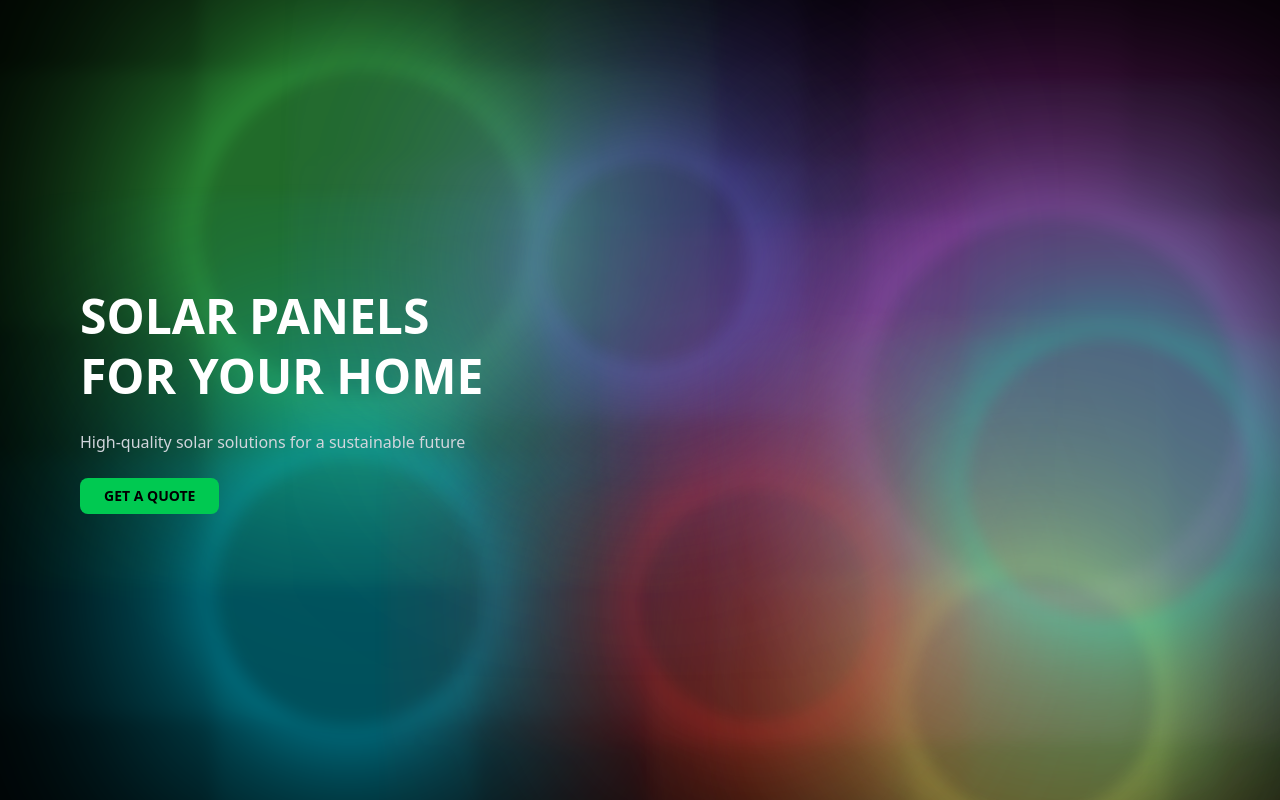
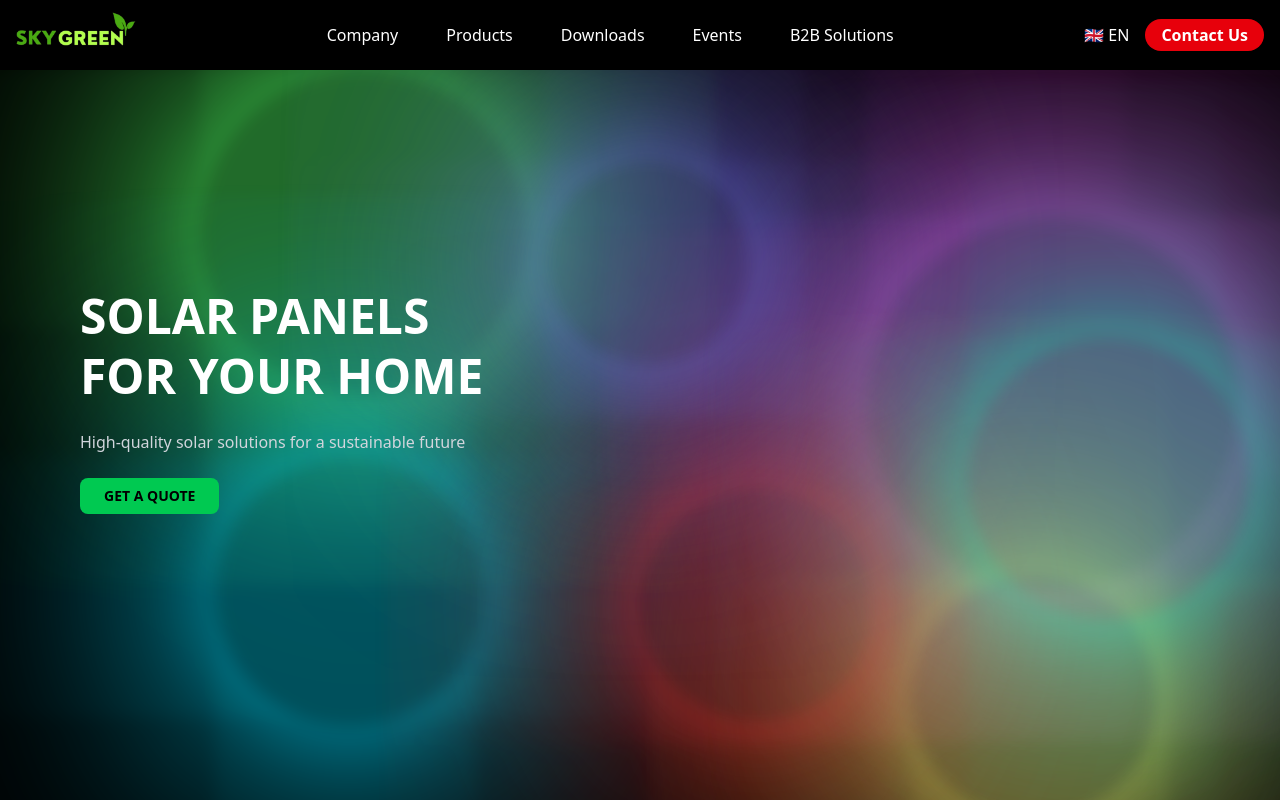
Before and after one commit to deepanshi-alva/skygreen, a Next.js app: page / in a window 1280 px wide. Shown: the top 800 px of the page. Built offline with nearby package versions, Linux system fonts and the light colour scheme; grey boxes are pictures that could not be loaded.

Commit message:
made the header

```diff
--- a/app/layout.tsx
+++ b/app/layout.tsx
@@ -2,6 +2,7 @@ import type { Metadata } from "next";
 import { Geist, Geist_Mono } from "next/font/google";
 import "./globals.css";
 import Footer from "@/components/common/footer";
+import Header from "@/components/common/header"
 
 const geistSans = Geist({
   variable: "--font-geist-sans",
@@ -25,6 +26,7 @@ export default function RootLayout({
 }>) {
   return (
     <html lang="en">
+      <Header/>
       <body
         className={`${geistSans.variable} ${geistMono.variable} antialiased bg-background text-foreground `}
       >
--- a/components/common/header.tsx
+++ b/components/common/header.tsx
@@ -0,0 +1,73 @@
+'use client';
+
+import { useState, useEffect } from 'react';
+import { Menu, X } from 'lucide-react';
+import Image from 'next/image';
+
+export default function Navbar() {
+  const [mobileMenuOpen, setMobileMenuOpen] = useState(false);
+  const [isSticky, setIsSticky] = useState(false);
+
+  useEffect(() => {
+    const handleScroll = () => {
+      setIsSticky(window.scrollY > 0);
+    };
+    window.addEventListener('scroll', handleScroll);
+    return () => window.removeEventListener('scroll', handleScroll);
+  }, []);
+
+  return (
+    <header className={`fixed top-0 w-full z-50 transition-shadow ${isSticky ? 'shadow-md bg-black/90' : 'bg-black'}`}>
+      <nav className="max-w-7xl mx-auto flex items-center justify-between px-4 py-3 text-white">
+        {/* Logo */}
+        <a href="/" className="flex items-center space-x-2 mb-3">
+            <Image src="/images/logo/logo-bg-remove.png" alt="Logo" width={120} height={40} priority />
+        </a>
+
+        {/* Desktop Menu */}
+        <div className="hidden md:flex space-x-12 font-medium">
+          <a href="#" className="hover:text-red-500">Company</a>
+          <a href="#" className="hover:text-red-500">Products</a>
+          <a href="#" className="hover:text-red-500">Downloads</a>
+          <a href="#" className="hover:text-red-500">Events</a>
+          <a href="#" className="hover:text-red-500">B2B Solutions</a>
+        </div>
+
+        {/* Language & Button */}
+        <div className="hidden md:flex items-center space-x-4">
+          <div className="flex items-center gap-1">
+            <span>🇬🇧</span>
+            <span>EN</span>
+          </div>
+          <button className="bg-red-600 px-4 py-1 rounded-full text-white font-semibold hover:bg-red-700 transition">
+            Contact Us
+          </button>
+        </div>
+
+        {/* Mobile Menu Button */}
+        <div className="md:hidden">
+          <button onClick={() => setMobileMenuOpen(!mobileMenuOpen)}>
+            {mobileMenuOpen ? <X /> : <Menu />}
+          </button>
+        </div>
+      </nav>
+
+      {/* Mobile Menu */}
+      {mobileMenuOpen && (
+        <div className="md:hidden bg-black text-white px-4 pb-4 space-y-2">
+          <a href="#" className="block hover:text-red-500">Company</a>
+          <a href="#" className="block hover:text-red-500">Products</a>
+          <a href="#" className="block hover:text-red-500">Downloads</a>
+          <a href="#" className="block hover:text-red-500">Events</a>
+          <a href="#" className="block hover:text-red-500">B2B Solutions</a>
+          <div className="flex items-center gap-2 mt-2">
+            <span>🇬🇧 EN</span>
+            <button className="bg-red-600 px-4 py-1 rounded-full text-white font-semibold hover:bg-red-700 transition">
+              Contact Us
+            </button>
+          </div>
+        </div>
+      )}
+    </header>
+  );
+}
```
